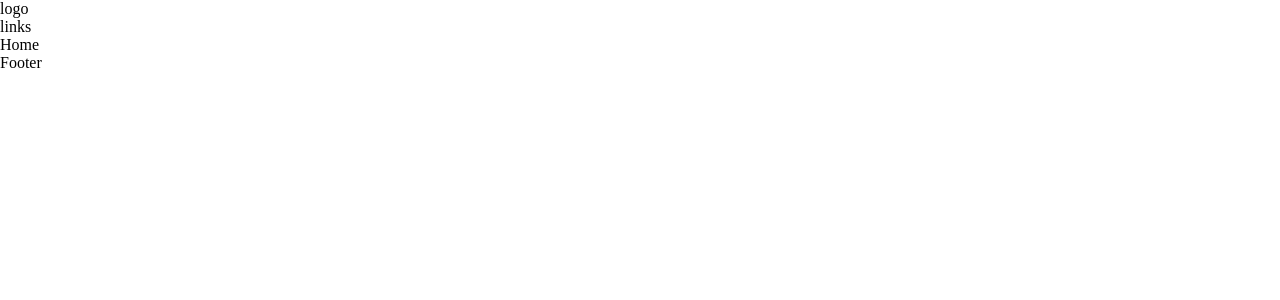
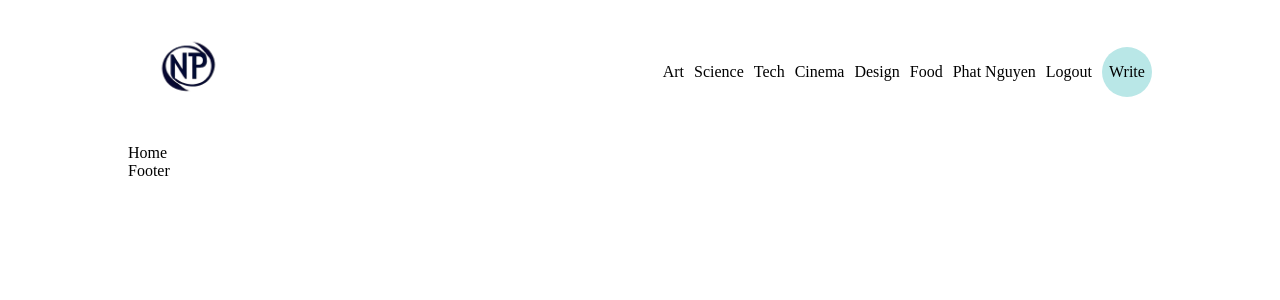
Before and after one commit to phatnguyen9722/Blog-App, a React (Create React App) app in the folder frontend/: page / in a window 1280 px wide. Shown: the top 300 px of the page. Built offline with nearby package versions, Linux system fonts and the light colour scheme.

Commit message:
logo and link

```diff
--- a/frontend/src/asset/css/index.css
+++ b/frontend/src/asset/css/index.css
@@ -3,3 +3,11 @@
     margin: 0;
     box-sizing: border-box;
 }
+
+.app {
+    display: flex;
+    justify-content: center;
+}
+.container {
+    width: 1024px;
+}
--- a/frontend/src/asset/sass/components/Navbar.scss
+++ b/frontend/src/asset/sass/components/Navbar.scss
@@ -0,0 +1,42 @@
+.navbar {
+    .container {
+        padding: 10px 0px;
+        @include flex(center, space-between, none);
+
+        .logo {
+            img {
+                width: 120px;
+            }
+        }
+
+        .links {
+            @include flex(center, none, none);
+            gap: 10px;
+
+            .link {
+                text-decoration: none;
+                color: inherit;
+                h6 {
+                    font-size: 16px;
+                    font-weight: 300;
+                }
+            }
+
+            span {
+                cursor: pointer;
+            }
+
+            .write {
+                background-color: $light-green;
+                width: 50px;
+                height: 50px;
+                border-radius: 50%;
+                @include flex(center, center, none);
+
+                &:hover {
+                    font-weight: 550;
+                }
+            }
+        }
+    }
+}
--- a/frontend/src/asset/sass/index.scss
+++ b/frontend/src/asset/sass/index.scss
@@ -3,8 +3,3 @@
 
 @import './components/Navbar';
 @import './components/Login';
-
-.app {
-    .container {
-    }
-}
--- a/frontend/src/components/Navbar.jsx
+++ b/frontend/src/components/Navbar.jsx
@@ -1,11 +1,42 @@
 import React from 'react';
-
+import { Link } from 'react-router-dom';
+import Logo from '../asset/img/logo.png';
 function Navbar() {
     return (
         <div className="navbar">
             <div className="container">
-                <div className="logo">logo</div>
-                <div className="links">links</div>
+                <div className="logo">
+                    <Link to="/">
+                        <img src={Logo} alt="Logo Here" />
+                    </Link>
+                </div>
+                <div className="links">
+                    <Link className="link" to="/?cat=art">
+                        <h6>Art</h6>
+                    </Link>
+                    <Link className="link" to="/?cat=art">
+                        <h6>Science</h6>
+                    </Link>
+                    <Link className="link" to="/?cat=art">
+                        <h6>Tech</h6>
+                    </Link>
+                    <Link className="link" to="/?cat=art">
+                        <h6>Cinema</h6>
+                    </Link>
+                    <Link className="link" to="/?cat=art">
+                        <h6>Design</h6>
+                    </Link>
+                    <Link className="link" to="/?cat=art">
+                        <h6>Food</h6>
+                    </Link>
+                    <span>Phat Nguyen</span>
+                    <span>Logout</span>
+                    <span className="write">
+                        <Link className="link" to="/write">
+                            Write
+                        </Link>
+                    </span>
+                </div>
             </div>
         </div>
     );
```
Also changed, not shown: frontend/src/asset/img/logo.png (added), 1 other file (tests, documents, lock files or other folders).
